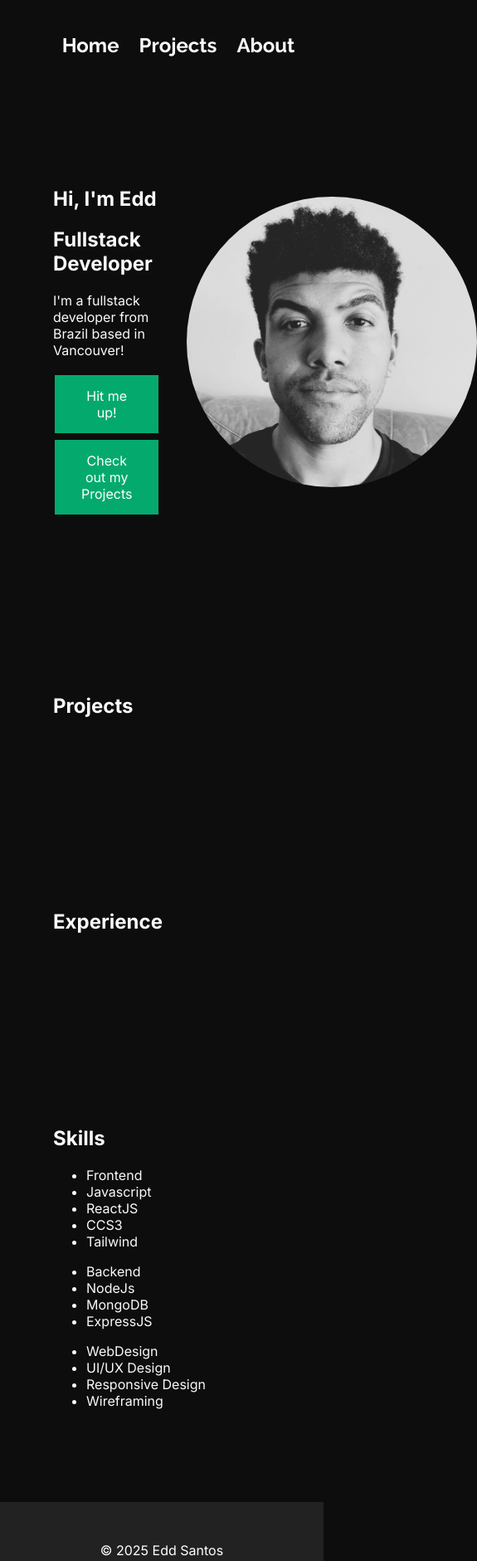
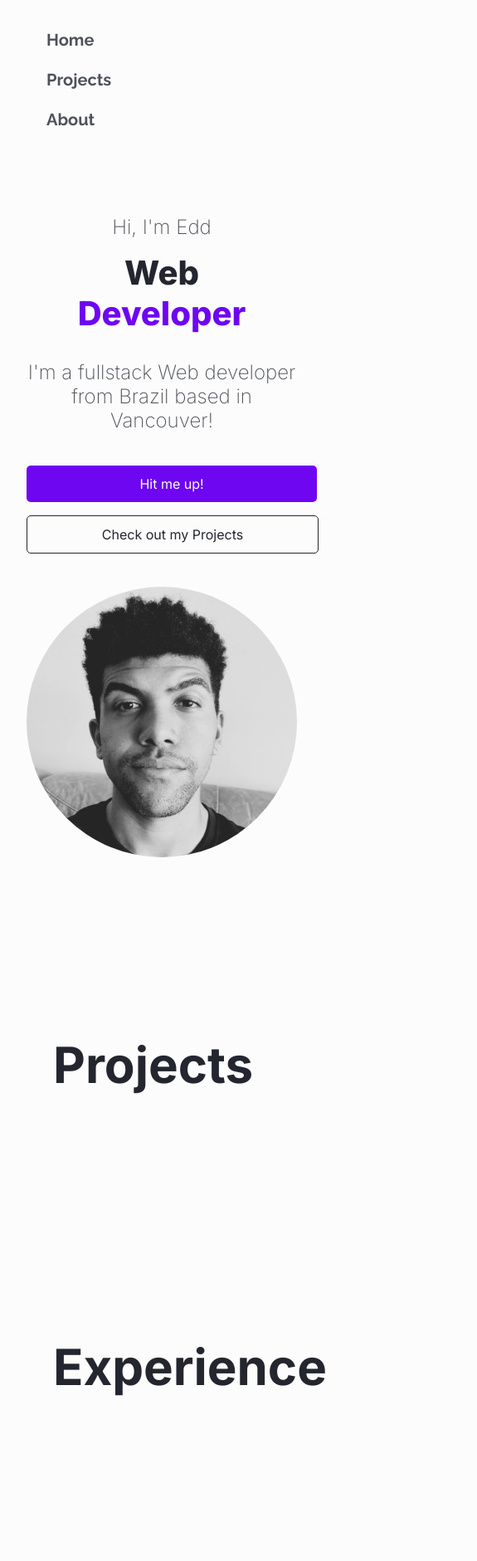
Before and after one commit to atomedd/atomedd.github.io, a plain HTML site: page index.html in a window 390 px wide. Shown: the top 1881 px of the page at 83% size, 575 px wide, since content can reach past the window. Drawn offline with Linux system fonts and the light colour scheme.

Commit message:
delete 1 file and update 3 files

```diff
--- a/css/style.css
+++ b/css/style.css
@@ -4,12 +4,12 @@ body {
   font-optical-sizing: auto;
   font-weight: 400;
   font-style: normal;
-  background-color: #0D0D0D;
-  color: #fafafa;
+  background-color: #FCFCFC;
+  color: #4E525A;
 }
 
 header {
-  background-color: #0D0D0D;;
+  background-color: #FCFCFC;;
   padding: 1rem;
 }
 
@@ -25,12 +25,12 @@ nav ul {
 }
 
 nav a {
-  color: #fafafa;
+  color: #4E525A;
   text-decoration: none;
 }
 
 nav :hover{
-  color: #D94D1A;
+  color: #6E06F2;
 }
 
 .hero {
@@ -40,9 +40,47 @@ nav :hover{
 
 .hero-content {
   display: flex;
+  flex-wrap: wrap;
+  align-items: center;
+  justify-content: space-between;
   gap: 2rem;
-  align-items: center;
-  width: 80%;
+  max-width: 1200px;
+  margin: 0 auto;
+}
+
+.hero-intro h1 {
+  font-size: 1.5rem;
+  font-weight: 200;
+  color: #4E525A;
+  margin: 0.2rem 0;
+}
+
+.hero-title {
+  margin-top: 1rem;
+  margin-bottom: 2rem;
+}
+
+.hero-title h2 {
+  font-size: 6rem;
+  font-weight: 800;
+  color: #24262F;
+  margin: 0.2rem 0  ;
+}
+
+.hero-discription{
+  margin-top: 1rem;
+  margin-bottom: 2rem;
+}
+
+.hero-discription p{
+  font-size: 1.5rem;
+  font-weight: 200;
+  color: #4E525A;
+  margin: 0.2rem 0;
+}
+
+.hero-span {
+  color: #6E06F2;
 }
 
 .hero-text {
@@ -53,9 +91,18 @@ nav :hover{
   flex: 1;
 }
 
+.hero-pic img {
+  max-width: 100%;
+  height: auto;
+  border-radius: 50%;
+}
+
+
+
 .contact-button {
-  background-color: #04AA6D;
-  color: white;
+  background-color: #6E06F2;
+  color: #FCFCFC;
+  border-radius: 5px;
   padding: 15px 32px;
   text-align: center;
   text-decoration: none;
@@ -63,16 +110,16 @@ nav :hover{
   margin: 4px 2px;
 }
 
-.contact-button :hover {
-  background-color: #04AA6D;
-  color: white;
+.contact-button:hover {
+  background-color: #47059C;
 }
 
 
 .projects-button {
-  background-color: #04AA6D;
-  border: none;
-  color: white;
+  background-color: none;
+  border: 1px solid #24262F;
+  border-radius: 5px;
+  color: #24262F;
   padding: 15px 32px;
   text-align: center;
   text-decoration: none;
@@ -80,6 +127,11 @@ nav :hover{
   font-size: 16px;
   margin: 4px 2px;
   cursor: pointer;
+}
+
+.projects-button:hover {
+  background-color: #24262F;
+  color: #FCFCFC;
 }
 
 .projects {
@@ -97,6 +149,63 @@ nav :hover{
   padding: 6rem 4rem;
 }
 
+.skills-lists {
+  display: flex;
+  justify-content: space-between;
+  gap: 2rem;
+  flex-wrap: wrap;
+}
+
+.list-title{
+  font-size: 2.0rem;
+  font-weight: 700;
+  color: #24262F;
+  margin: 1.0rem 0;
+}
+
+.skill-category {
+  flex: 1;
+  min-width: 200px;
+}
+
+.skill-category ul {
+  list-style: none;
+  font-weight: 300;
+  padding: 0;
+
+}
+
+.skill-category ul li {
+  font-size: 1.25rem;
+  margin-bottom: 0.5rem;
+}
+
+
+
+
+.section-title {
+  font-size: 2.5rem;
+  font-weight: 700;
+  color: #24262F;
+  margin: 0.2rem 0;
+
+}
+
+
+
+.mystory {
+  text-align: left;
+  padding: 6rem 4rem;
+}
+
+.story-text{
+  font-size: 1.2rem;
+  font-weight: 300;
+  color: #4E525A;
+  margin: 0.2rem 5;
+}
+
+
 footer {
   text-align: center;
   padding: 2rem;
@@ -104,6 +213,34 @@ footer {
   color: white;
 }
 
-img {
-  border-radius: 50%;
+@media (max-width: 768px) {
+  .hero {
+    padding: 4rem 2rem;
+  }
+
+  .hero-title h2 {
+    font-size: 2.5rem;
+  }
+
+  .hero-content {
+    flex-direction: column;
+    text-align: center;
+  }
+
+  nav ul {
+    flex-direction: column;
+    font-size: 20px;
+  }
+
+  .contact-button,
+  .projects-button {
+    width: 100%;
+    padding: 12px;
+    margin: 8px 0;
+  }
+
+    .skills-lists {
+    flex-direction: column;
+    gap: 1rem;
+  }
 }
--- a/index.html
+++ b/index.html
@@ -12,7 +12,7 @@
 
 <body>
   <header>
-    <nav>
+    <nav aria-label="Main Navigation">
       <ul>
         <li><a href="index.html">Home</a></li>
         <li><a href="projects.html">Projects</a></li>
@@ -21,6 +21,7 @@
     </nav>
   </header>
 
+  <main>
     <section class="hero">
 
         <div class="hero-content">
@@ -31,11 +32,11 @@
                 </div>
 
                 <div class="hero-title">
-                <h1>Fullstack Developer </h1>
+                    <h2>Web<br><span class="hero-span">Developer</span></h2>
                 </div>
 
-            <div>
-                <p>I'm a fullstack developer from Brazil based in Vancouver!</p>
+                <div class="hero-discription">
+                    <p>I'm a fullstack Web developer from Brazil based in Vancouver!</p>
                 </div>
 
                 <div>
@@ -51,70 +52,72 @@
         </div>
     </section>
 
-
     <section class="projects">
-        <div>
+        <div class="section-title">
             <h1>Projects</h1>
         </div>
     </section>
 
     <section class="experience">
-        <div>
+        <di class="section-title">
             <h1>Experience</h1>
         </div>
     </section>
 
-
    <section class="skills">
-        <div>
-
-            <div>
-                <h1>Skills</h1>
+        <div class="section-title">
+            <h2>Skills</h2>
         </div>
 
-            <div class="Frontend">
+    <div class="skills-lists">
+      <div class="skill-category">
         <ul>
-                    <li class="list-title">
-                        Frontend
-                    </li>
-                    <li>Javascript</li>
+          <li class="list-title">Frontend</li>
+          <li>JavaScript</li>
           <li>ReactJS</li>
-                    <li>CCS3</li>
+          <li>CSS3</li>
           <li>Tailwind</li>
-
         </ul>
       </div>
 
-            <div class="Backend">
+      <div class="skill-category">
         <ul>
-                    <li class="list-title">
-                        Backend
-                    </li>
-                    <li>NodeJs</li>
+          <li class="list-title">Backend</li>
+          <li>Node.js</li>
           <li>MongoDB</li>
           <li>ExpressJS</li>
-
         </ul>
       </div>
 
-            <div class="WebDesign">
+      <div class="skill-category">
         <ul>
-                    <li class="list-title">
-                        WebDesign
-                    </li>
+          <li class="list-title">Web Design</li>
           <li>UI/UX Design</li>
           <li>Responsive Design</li>
           <li>Wireframing</li>
-
         </ul>
       </div>
-
-
+    </div>
   </div>
 </section>
 
+    <section class="mystory">
+        <div class="section-title">
+            <h1>My Story</h1>
+            <p class="story-text">
+                My journey as a front-end developer started back in 2010, working as a freelancer for clients all over the world for several years.
+                After being on my own for a while, I decided to enter the corporate world, and I started working as a software developer at Webflow, the same platform I was using with my freelance clients.
+                After some exciting months of work at Webflow, I decided to transition to Stripe, where I returned what I love: front-end development.
+                My success quickly compounded I started receiving job offers from the biggest names in the industry.
+                All these opportunities led me to travel the world. Eventually, however, I decided to settle down for a more calm and simple routine, and I'm now working at Apple. And you know what? I love what I do! 💜
+            </p>
+        </div>
+    </section>
+
+  </main>
+
   <footer>
-    <p>&copy; 2025 Edd Santos</p>
+    <p>&copy; 2025 All Rights Reserved. Made by Edmar Vianna dos Santos</p>
   </footer>
 </body>
 </html>
```
Also changed, not shown: contact.html (+31 -9 lines), 2 other files. Lines whose indentation alone changed are shown as unchanged.
